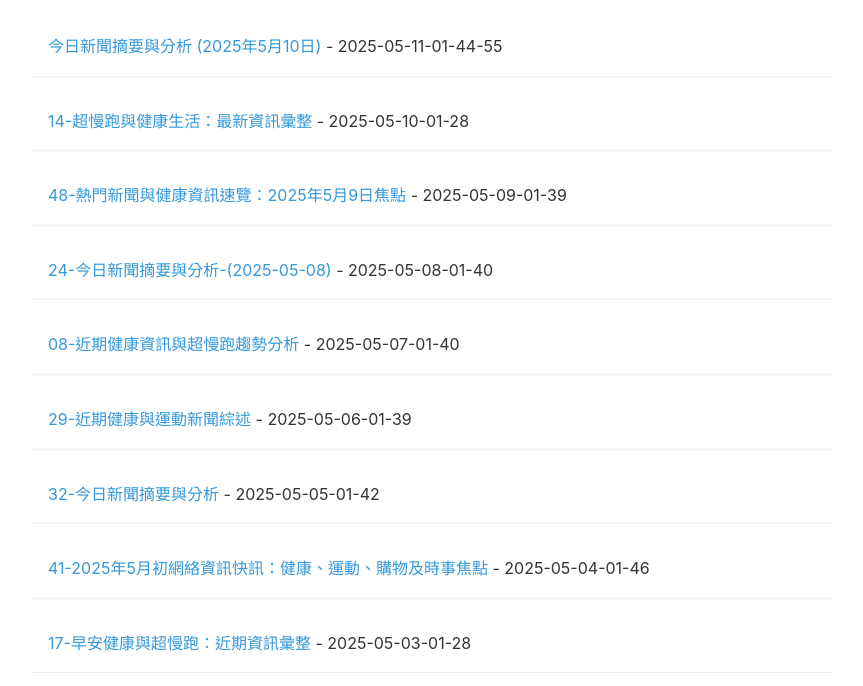
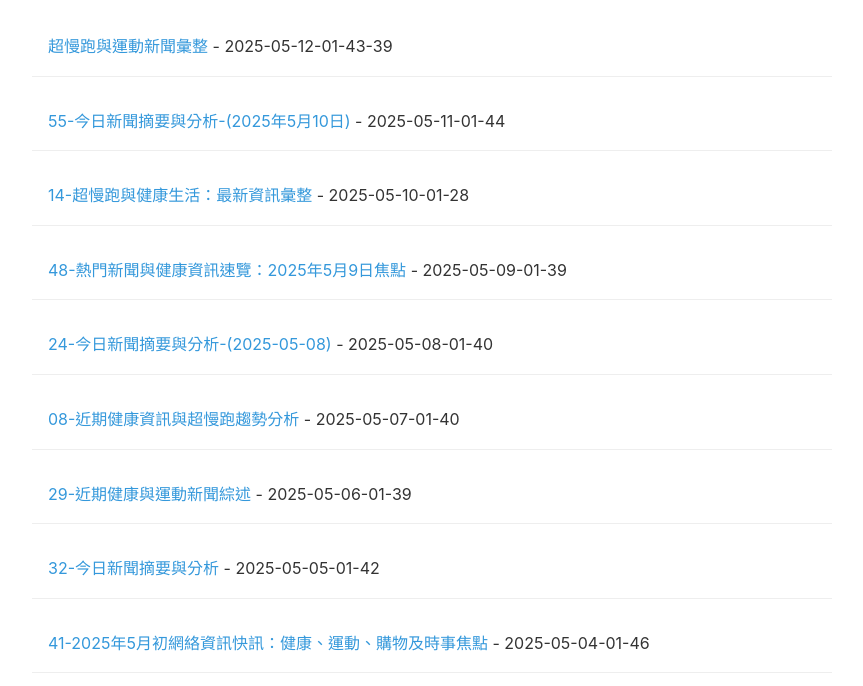
Before and after one commit to online-sile-projects/slowjogging, a plain HTML site: page articles/index.html in a window 1280 px wide. Shown: the part 108-794 px from the top of the page, without its empty margins (208-1071 px from the left). Drawn offline with Linux system fonts and the light colour scheme.

Commit message:
Update article index

```diff
--- a/articles/index.html
+++ b/articles/index.html
@@ -45,7 +45,8 @@
 <body>
     <h1><a href="/">文章目錄</a></h1>
     <ul>
-        <li><a href="2025-05-11-01-44-55-今日新聞摘要與分析-(2025年5月10日).html">今日新聞摘要與分析 (2025年5月10日)</a> - 2025-05-11-01-44-55</li>
+        <li><a href="2025-05-12-01-43-39-超慢跑與運動新聞彙整.html">超慢跑與運動新聞彙整</a> - 2025-05-12-01-43-39</li>
+<li><a href="2025-05-11-01-44-55-今日新聞摘要與分析-(2025年5月10日).html">55-今日新聞摘要與分析-(2025年5月10日)</a> - 2025-05-11-01-44</li>
 <li><a href="2025-05-10-01-28-14-超慢跑與健康生活：最新資訊彙整.html">14-超慢跑與健康生活：最新資訊彙整</a> - 2025-05-10-01-28</li>
 <li><a href="2025-05-09-01-39-48-熱門新聞與健康資訊速覽：2025年5月9日焦點.html">48-熱門新聞與健康資訊速覽：2025年5月9日焦點</a> - 2025-05-09-01-39</li>
 <li><a href="2025-05-08-01-40-24-今日新聞摘要與分析-(2025-05-08).html">24-今日新聞摘要與分析-(2025-05-08)</a> - 2025-05-08-01-40</li>
```
